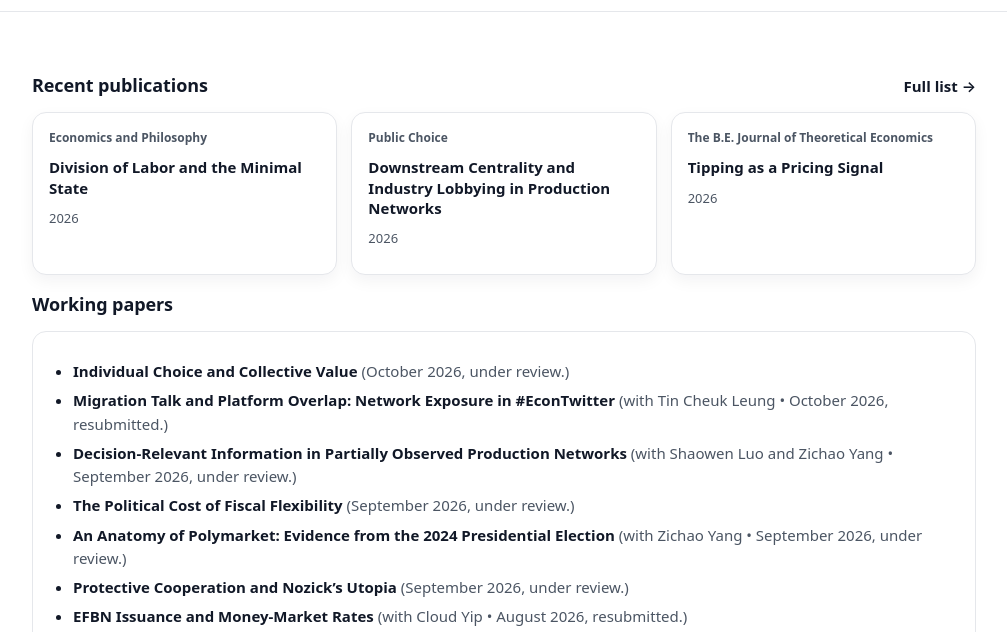
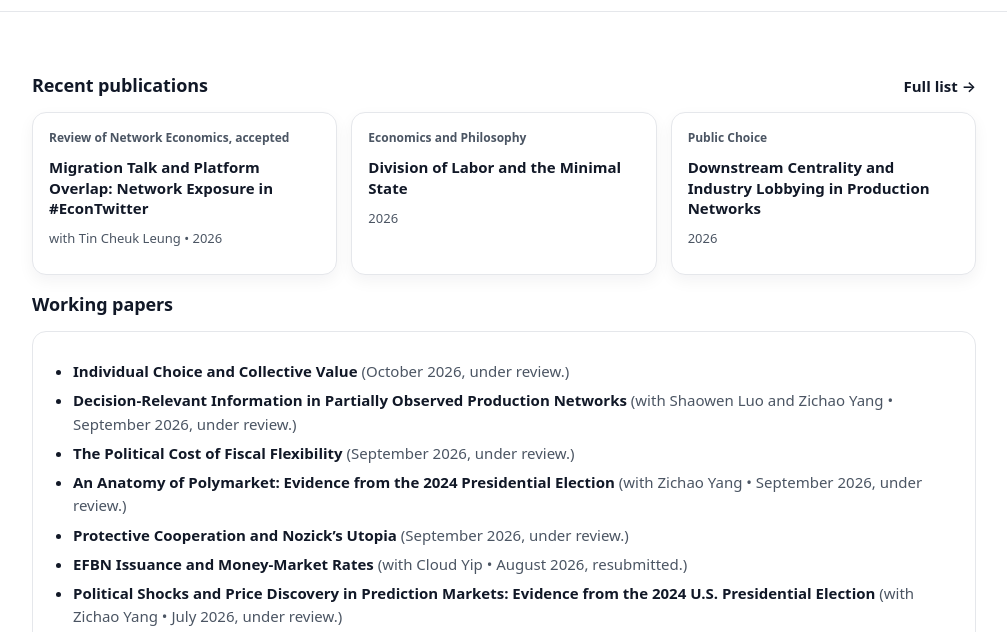
Before and after one commit to byrontkp/kptsang.github.io, a plain HTML site: page index.html in a window 1280 px wide. Shown: the part 141-773 px from the top of the page, without its empty margins (136-1143 px from the left). Drawn offline with Linux system fonts and the light colour scheme.

Commit message:
Move EconTwitter paper to accepted publications and update short CV

```diff
--- a/index.html
+++ b/index.html
@@ -440,7 +440,7 @@
 
         root.innerHTML = pubs.map(p => {
           const title = safeText(p.title);
-          const venue = safeText(p.venue);
+          const venue = [safeText(p.venue), safeText(p.status_note)].filter(Boolean).join(", ");
           const year = p.year || (p.date ? p.date.slice(0, 4) : "");
           const withLine = coauthorText(p.authors);
           const meta = [withLine, year].filter(Boolean).join(" • ");
--- a/publications.json
+++ b/publications.json
@@ -1,4 +1,21 @@
 [
+{
+  "id": "tsang-leung-migration-talk-platform-overlap",
+  "title": "Migration Talk and Platform Overlap: Network Exposure in #EconTwitter",
+  "authors": [
+    "Kwok Ping Tsang",
+    "Tin Cheuk Leung"
+  ],
+  "year": 2026,
+  "venue": "Review of Network Economics",
+  "links": {
+    "pdf": "https://papers.ssrn.com/sol3/papers.cfm?abstract_id=5923585"
+  },
+  "type": "publication",
+  "status": "accepted",
+  "status_note": "accepted",
+  "date": "2026"
+},
 {
     "id": "tsang-minstate",
     "title": "Division of Labor and the Minimal State",
--- a/working_papers.json
+++ b/working_papers.json
@@ -86,15 +86,6 @@
     "status_note": "February 2026, under review.",
     "links": { "pdf": "https://papers.ssrn.com/sol3/papers.cfm?abstract_id=6117107" }
   },
-  {
-    "date": "2026-10-07",
-    "year": 2026,
-    "month": 10,
-    "title": "Migration Talk and Platform Overlap: Network Exposure in #EconTwitter",
-    "authors": ["Kwok Ping Tsang", "Tin Cheuk Leung"],
-    "status_note": "October 2026, resubmitted.",
-    "links": { "pdf": "https://papers.ssrn.com/sol3/papers.cfm?abstract_id=5923585" }
-  },
     {
     "date": "2026-04-01",
     "year": 2026,
```
Also changed, not shown: research.html (+1 -1 lines), 1 other file.
